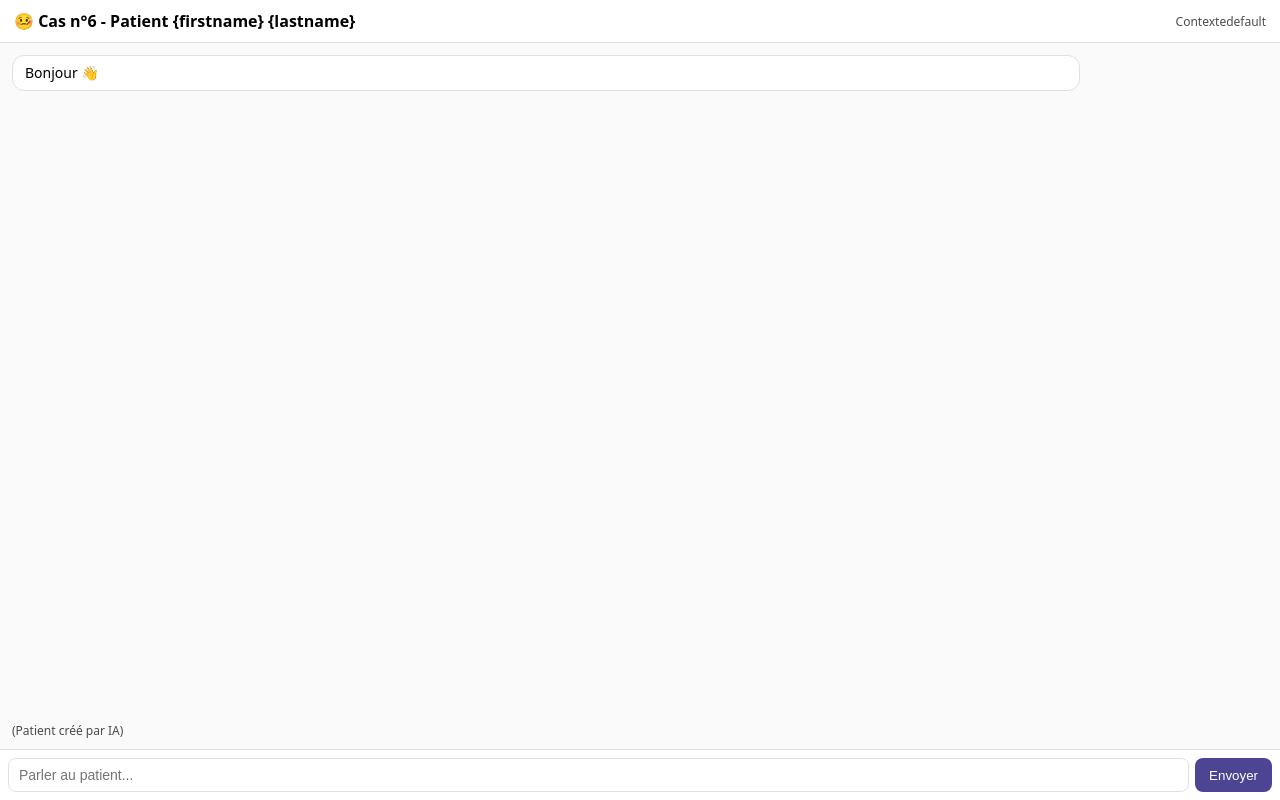
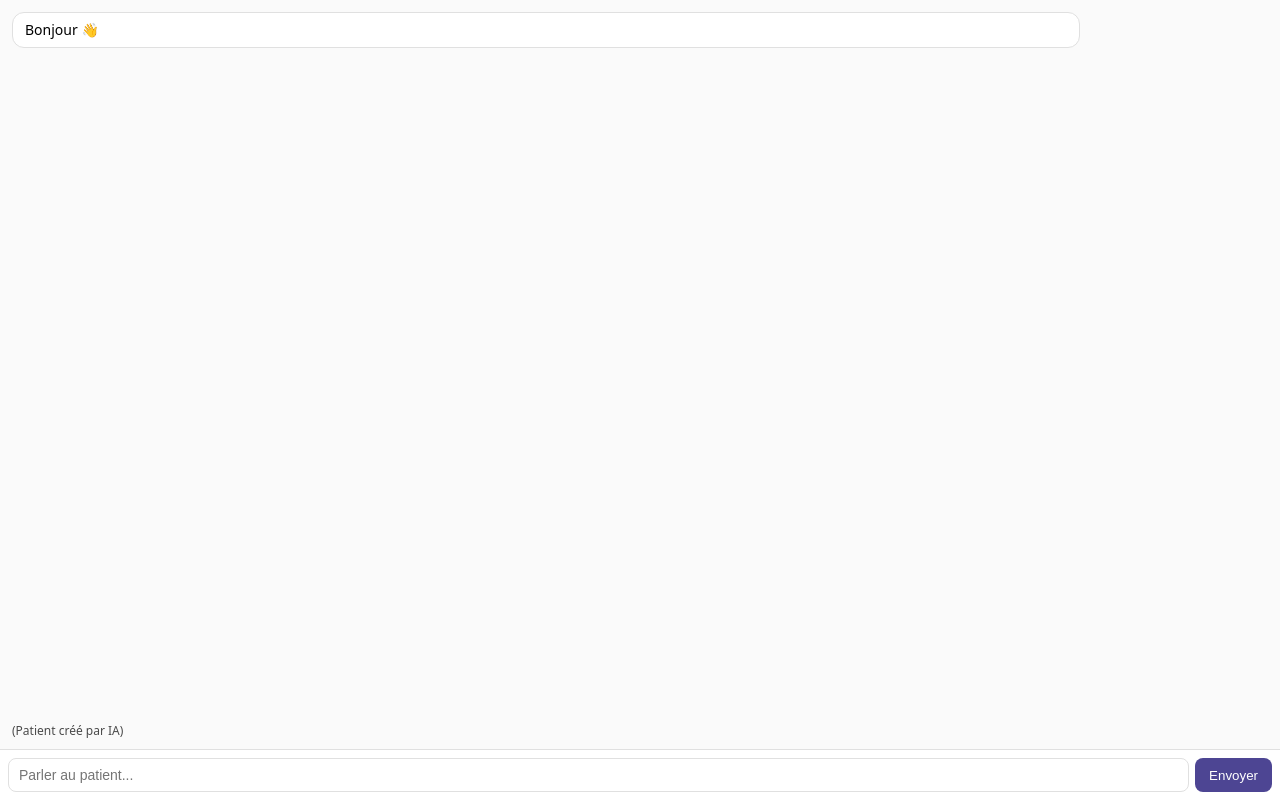
Before and after one commit to julienhtnuniv/Simulation, a plain HTML site: page index.html in a window 1280 px wide. Drawn offline with Linux system fonts and the light colour scheme.

Commit message:
Update index.html

```diff
--- a/index.html
+++ b/index.html
@@ -105,10 +105,7 @@ body{
 
 <body>
 <div id="chat">
-  <div id="header">
-    <div>🤒 Cas n°6 - Patient {firstname} {lastname}</div>
-    <div id="badge">Prêt</div>
-  </div>
+
 
   <div id="messages">
     <div class="msg bot">Bonjour 👋 </div>
```
